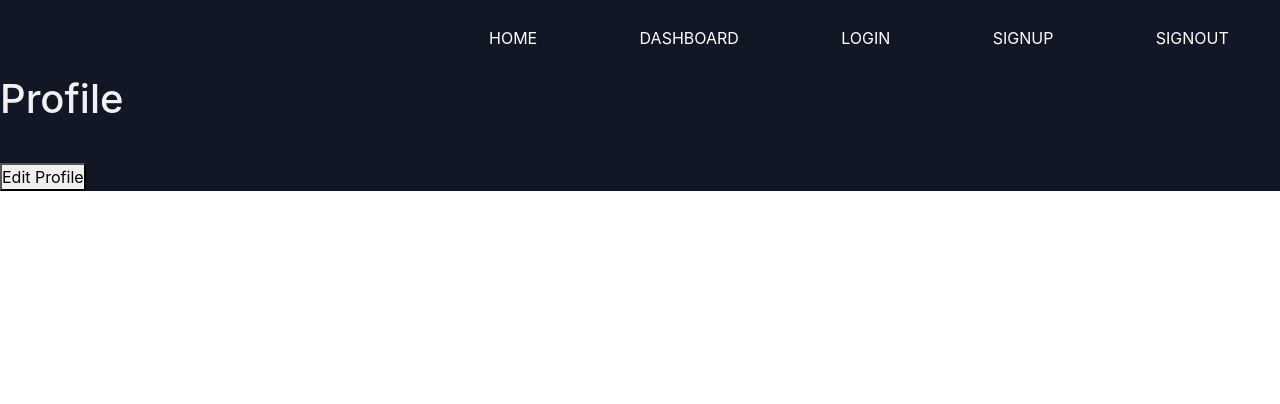
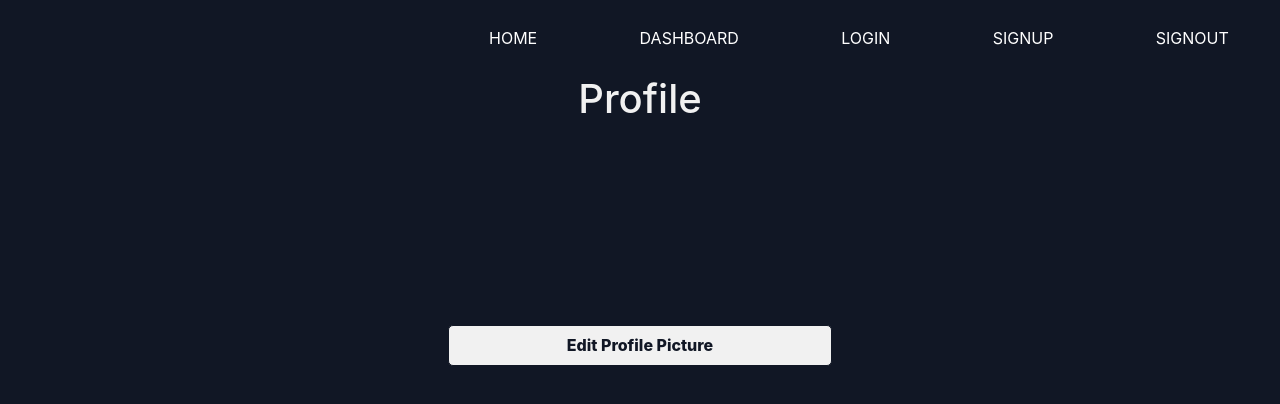
Before and after one commit to alexandercsierra/preferences, a React (Create React App) app: page /profile in a window 1280 px wide. Shown: the top 404 px of the page. Built offline with nearby package versions, Linux system fonts and the light colour scheme; no server answers; sample sign-in values are in the browser's storage.

Commit message:
added styling, delete buttons

```diff
--- a/src/App.css
+++ b/src/App.css
@@ -39,6 +39,8 @@
 
 .fa-plus-circle{
   color: green;
+  font-size: 1.4rem;
+  cursor: pointer;
 }
 
 .fa-pen{
@@ -48,3 +50,15 @@
   cursor: pointer;
 
 }
+
+@media(max-width: 1000px){
+  .fa-pen{
+    font-size: .8rem;
+  }
+}
+
+.fa-times-circle{
+  color: red;
+  width: 20%;
+  font-size: 1rem;
+}
--- a/src/components/Dashboard.js
+++ b/src/components/Dashboard.js
@@ -43,8 +43,8 @@ const Dashboard = ({user, setUser, setCurrentFriend}) => {
         setFriend(e.target.value)
     }
 
-    const onSubmit = e => {
-        e.preventDefault()
+    const onSubmit = () => {
+        // e.preventDefault()
         axiosWithAuth().post('/api/lists', {name: listName})
             .then(res=>{
                 axiosWithAuth().get('/api/lists')
@@ -58,8 +58,8 @@ const Dashboard = ({user, setUser, setCurrentFriend}) => {
             .catch(err=>console.log(err))
     }
 
-    const onSubmitFriend = e =>{
-        e.preventDefault();
+    const onSubmitFriend = () =>{
+        // e.preventDefault();
         console.log(friend)
         axiosWithAuth().post('/api/friends', {user: friend})
             .then(res=>setFriends([...friends, {friend_name: friend}]))
@@ -73,12 +73,18 @@ const Dashboard = ({user, setUser, setCurrentFriend}) => {
             .catch(err=>console.log(err))
     }
 
+    const deleteList = (id) => {
+        axiosWithAuth().delete(`/api/lists/${id}`)
+            .then(res=>setLists(lists.filter(list=>list.id !== id)))
+            .catch(err=>console.log(err))
+    }
+
     return(
         <Container>
             <UserPanel>
                 <TopTitleDiv>
                     <Title>Welcome {user.username}</Title>
-                    <i class="fas fa-pen" onClick={()=>history.push('/profile')}></i>
+                    <i className="fas fa-pen" onClick={()=>history.push('/profile')}></i>
                 </TopTitleDiv>
                 <ImgDiv>
                     <Img src={user.img_url}/>
@@ -97,35 +103,43 @@ const Dashboard = ({user, setUser, setCurrentFriend}) => {
                 <Menus>
                     <TitleDiv>
                         <Subtitle>My Lists</Subtitle>
-                        <i class="fas fa-plus-circle" onClick={()=>{
+                        <i className="fas fa-plus-circle" onClick={()=>{
                             setWhichForm('list')
                             setIsOpenList(true)
                         }}></i>
-                        <Modal isOpen={isOpenList} setIsOpen={setIsOpenList} whichForm={whichForm}/>
+                        <Modal isOpen={isOpenList} setIsOpen={setIsOpenList} whichForm={whichForm} handleChange={handleChange} onSubmit={onSubmit} listName={listName}/>
                     </TitleDiv>
                     <Lists>
-                        {lists.map(list=><ListNames key={list.id}>{list.name}</ListNames>)}
+                        {lists.map(list=>{
+                            return(
+                                <FriendDiv>
+                                    <ListNames key={list.id}>{list.name}</ListNames>
+                                    <i className="fas fa-times-circle" onClick={()=>deleteList(list.id)}></i>
+                                </FriendDiv>
+
+                            )
+                        })}
                     </Lists>
                 </Menus>
                 <Menus>
                 <TitleDiv>
                         <Subtitle>My Friends</Subtitle>
-                        <i class="fas fa-plus-circle" onClick={()=>{
+                        <i className="fas fa-plus-circle" onClick={()=>{
                             setWhichForm('friend')
                             setIsOpenFriend(true)
                         }}></i>
-                        <Modal isOpen={isOpenFriend} setIsOpen={setIsOpenFriend} whichForm={whichForm}/>
+                        <Modal isOpen={isOpenFriend} setIsOpen={setIsOpenFriend} whichForm={whichForm} handleChangeFriend={handleChangeFriend} friend={friend} onSubmitFriend={onSubmitFriend}/>
                     </TitleDiv>
                     <Lists>
                         {friends.map(friend=>{
                             return (
-                                <div>
+                                <FriendDiv>
                                     <ListNames onClick={()=>{
                                         setCurrentFriend(friend.friend_id)
                                         history.push(`/friend/${friend.friend_name}`)
                                     }} key={friend.friend_id}>{friend.friend_name}</ListNames>
-                                    <button onClick={()=>deleteFriend(friend.friend_id, friend.friend_name)}>X</button>
-                                </div>
+                                    <i className="fas fa-times-circle" onClick={()=>deleteFriend(friend.friend_id, friend.friend_name)}></i>
+                                </FriendDiv>
                             )
                         })}
                     </Lists>
@@ -143,6 +157,9 @@ export default Dashboard
 const Container = styled.div`
     display: flex;
     margin-bottom: 5%;
+    @media(max-width: 630px){
+        flex-direction: column;
+    }
 `;
 
 const TopTitleDiv = styled.div`
@@ -162,7 +179,9 @@ const TitleDiv = styled.div`
 const ListContainer = styled.div`
     width: 60%;
     height: 100vh;
-    // border: 1px solid red;
+    @media(max-width: 630px){
+        width: 100%;
+    }
 `;
 
 const UserPanel = styled.div`
@@ -173,12 +192,23 @@ const UserPanel = styled.div`
     display: flex;
     flex-direction: column;
     align-items: center;
+    @media(max-width: 630px){
+        width: 100%;
+        height: 75vh;
+    }
 `;
 
 const Title = styled.h1`
     font-size: 1.5rem;
+    text-align: center;
     margin: 6% 0;
     // border: 1px solid red;
+    @media(max-width: 1000px){
+        font-size: 1rem;
+    }
+    @media(max-width: 630px){
+        font-size: 1.5rem;
+    }
 `;
 
 const Subtitle = styled.p`
@@ -210,4 +240,17 @@ const Lists = styled.div`
     margin: 5% 15%;
 `;
 
-const ListNames = styled.p``;
+const ListNames = styled.p`
+    // border: 1px solid red;
+    width: 80%;
+    padding: 4%;
+    margin: 0;
+`;
+
+const FriendDiv = styled.div`
+    display: flex;
+    justify-content: center;
+    align-items: center;
+    // border: 1px solid red;
+    padding: 0;
+`;
--- a/src/components/List.js
+++ b/src/components/List.js
@@ -10,6 +10,7 @@ const List = ({list, isFriend}) => {
         quantity: 1
     })
     const [isAdding, setIsAdding] = useState(false)
+    const [btnText, setBtnText] = useState('Add an Item')
 
     useEffect(()=>{
         axiosWithAuth().get(`/api/items/${list.id}`)
@@ -44,6 +45,14 @@ const List = ({list, isFriend}) => {
             .catch(err=>console.log(err))
     }
 
+    const deleteItem = (id) => {
+        axiosWithAuth().delete(`/api/items/${id}`)
+            .then(res=>{
+                setItems(items.filter(item=>item.item_id !== id))
+            })
+            .catch(err=>console.log(err))
+    }
+
     return(
         <Container>
             <Title>{list.name}</Title>
@@ -53,13 +62,22 @@ const List = ({list, isFriend}) => {
                 return <ItemsDiv key={item.item_name}>
                     <Amount>{`${item.quantity} x`}</Amount>
                     <ItemName>{item.item_name}</ItemName>
+                    <i className="fas fa-times-circle" onClick={()=>deleteItem(item.item_id)}></i>
                 </ItemsDiv>
             })}
-                {!isFriend && <button onClick={()=>setIsAdding(!isAdding)}>Add an Item</button>}
+                {!isFriend && <Button style={{margin: '4% auto', width: '50%'}} onClick={()=>{
+                    setIsAdding(!isAdding)
+
+                    if(isAdding){
+                        setBtnText('Add an Item')
+                    } else{
+                        setBtnText('Done adding')
+                    }
+                }}>{btnText}</Button>}
                 {isAdding && <form onSubmit={onSubmit}>
-                <input placeholder="name" name="name" value={newItem.name} onChange={handleChange}/>
-                <input placeholder="quantity" name="quantity" value={newItem.quantity} onChange={handleChange}/>
-                <button>Add</button>
+                <Input placeholder="name" name="name" value={newItem.name} onChange={handleChange}/>
+                <Input type="number" placeholder="quantity" name="quantity" value={newItem.quantity} onChange={handleChange}/>
+                <Button>Add</Button>
             </form>}
             </ItemsDiv>
         </Container>
@@ -101,3 +119,20 @@ const Amount = styled.p`
 const ItemName = styled.p`
     width: 50%;
 `;
+
+const Input = styled.input`
+    width: 100%;
+    margin-bottom: 6%;
+    padding: 4%;
+    border-radius: 10px;
+`;
+
+const Button = styled.button`
+    background: #f1f1f1;
+    padding: 2%;
+    border: 1px solid #111725;
+    border-radius: 5px;
+    color: #111725;
+    font-weight: 800;
+
+`;
--- a/src/components/Login.js
+++ b/src/components/Login.js
@@ -23,6 +23,7 @@ const Login = ({setCurrentUser}) => {
     const onSubmit = e => {
         e.preventDefault()
         axios.post('https://preferencesbackend.herokuapp.com/api/auth/login', user)
+        // axios.post('http://localhost:7000/api/auth/login', user)
             .then(res=>{
                 console.log(res)
                 setCurrentUser(res.data.user)
--- a/src/components/Profile.js
+++ b/src/components/Profile.js
@@ -1,5 +1,6 @@
 import React, {useState, useEffect} from 'react'
 import {axiosWithAuth} from './utils/axiosWithAuth'
+import styled from 'styled-components'
 
 const Profile = ({user, setUser}) => {
 
@@ -8,7 +9,7 @@ const Profile = ({user, setUser}) => {
     const [profile, setProfile] = useState({
         name: user.name,
         email: user.email,
-        img_url: user.img_url
+        img_url: ''
     })
 
     const [img, setImg] = useState({
@@ -45,24 +46,24 @@ const Profile = ({user, setUser}) => {
     }
 
     return (
-        <div>
+        <div style={{height: '100vh', display: 'flex', flexDirection: 'column', alignItems: 'center'}}>
             <h1>Profile</h1>
-            <div>
+            <div style={{textAlign: 'center', margin: '4% 0'}}>
                 <h4>{user.name}</h4>
                 <p>{user.email}</p>
             </div>
-            <div>
+            <div style={{width: '50%'}}>
                 <img src={user.img_url}/>
             </div>
-            <div>
-                <button onClick={()=>setIsEditing(!isEditing)}>Edit Profile</button>
-            </div>
+            <ButtonDiv>
+                <Button onClick={()=>setIsEditing(!isEditing)} style={{width: '100%'}}>Edit Profile Picture</Button>
+            </ButtonDiv>
             <div>
                 {isEditing && <form onSubmit={onSubmit}>
                     {/* <input name="name" placeholder="name" onChange={handleChange} value={profile.name}/> */}
                     {/* <input name="email" placeholder="email" onChange={handleChange} value={profile.email}/> */}
-                    <input name="img_url" placeholder="img_url" onChange={handleChange} value={img.img_url}/>
-                    <button>Save Changes</button>
+                    <Input name="img_url" placeholder="img_url" onChange={handleChange} value={img.img_url}/>
+                    <Button>Save Changes</Button>
                 </form>}
             </div>
         </div>
@@ -70,3 +71,28 @@ const Profile = ({user, setUser}) => {
 }
 
 export default Profile
+
+const ButtonDiv = styled.div`
+    width: 30%;
+    margin: 4% 0;
+    @media(max-width: 700px){
+        width: 50%;
+    }
+`;
+
+const Button = styled.button`
+    background: #f1f1f1;
+    padding: 2%;
+    border: 1px solid #111725;
+    border-radius: 5px;
+    color: #111725;
+    font-weight: 800;
+
+`;
+
+const Input = styled.input`
+    width: 100%;
+    margin-bottom: 6%;
+    padding: 4%;
+    border-radius: 10px;
+`;
--- a/src/components/utils/axiosWithAuth.js
+++ b/src/components/utils/axiosWithAuth.js
@@ -3,6 +3,7 @@ import axios from 'axios'
 export const axiosWithAuth = () => {
     return axios.create({
         baseURL: 'https://preferencesbackend.herokuapp.com/',
+        // baseURL: 'http://localhost:7000/',
         headers: {
             Authorization: localStorage.getItem('token')
         }
--- a/src/index.css
+++ b/src/index.css
@@ -5,9 +5,6 @@
   max-width: 100%;
 }
 
-html{
-  overflow: scroll;
-}
 
 body {
   margin: 0;
```
Also changed, not shown: src/components/Modal.js (+20 -8 lines).
